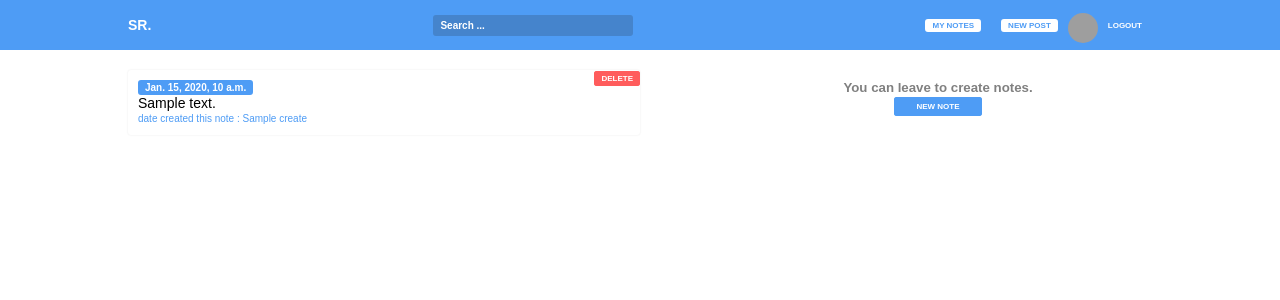
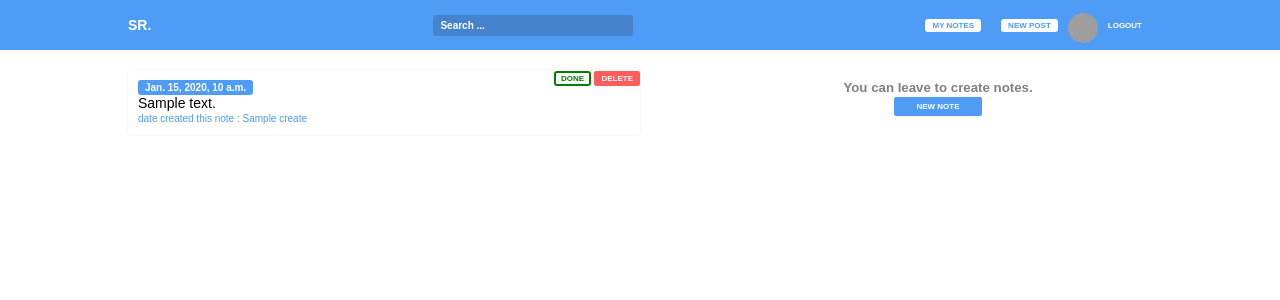
Before and after one commit to YauheniRusinchuk/developement_sweden, a Django app: template apps/templates/notes/index.html in a window 1280 px wide. Shown: the top 300 px of the page. Run offline with Django 3.2, Linux system fonts and the light colour scheme; the template is opened without the code that fills it: most values are stand-ins (such as "Sample title", 1, 10 or a date in 2020); some libraries are stand-ins or nearby versions; some web fonts are replaced; grey boxes are pictures that could not be loaded.

Commit message:
new function

```diff
--- a/apps/notes/forms.py
+++ b/apps/notes/forms.py
@@ -7,4 +7,4 @@ class FormNote(forms.Form):
     time = forms.DateField(label="")
 
     body.widget.attrs.update({'placeholder': 'description ...'})
-    time.widget.attrs.update({'class': 'datetime', 'placeholder': 'datetime ...'})
+    time.widget.attrs.update({'class': 'datetime', 'placeholder': 'datetime ...', 'autocomplete' : 'off'})
--- a/apps/static/css/style.css
+++ b/apps/static/css/style.css
@@ -1505,6 +1505,12 @@ body {
     text-transform: uppercase;
 }
 
+.btn_delete_note .btn_done {
+    border: 2px solid green;
+    background-color: white;
+    color: green;
+}
+
 
 
 /* END NOTES */
--- a/apps/templates/last_subscriptions.html
+++ b/apps/templates/last_subscriptions.html
@@ -3,7 +3,7 @@
 
     <h6>NOTES</h6>
     {% if profile.my_notes %}
-        <p>You have notes for today.</p>
+        <p>You have {{profile.my_notes.count}} notes for today.</p>
         <a href="{% url 'notes:notes_page' %}">click</a>
     {% else %}
         <p>You have no notes for today. Create notes for any day.</p>
--- a/apps/templates/notes/index.html
+++ b/apps/templates/notes/index.html
@@ -11,6 +11,7 @@
         {% for note in notes %}
             <div class="card">
                 <div class="btn_delete_note">
+                    <a class="btn_done" href="">done</a>
                     <a href="{% url 'notes:delete_note' pk=note.pk %}">delete</a>
                 </div>
                 <div class="datetime_container">
```
